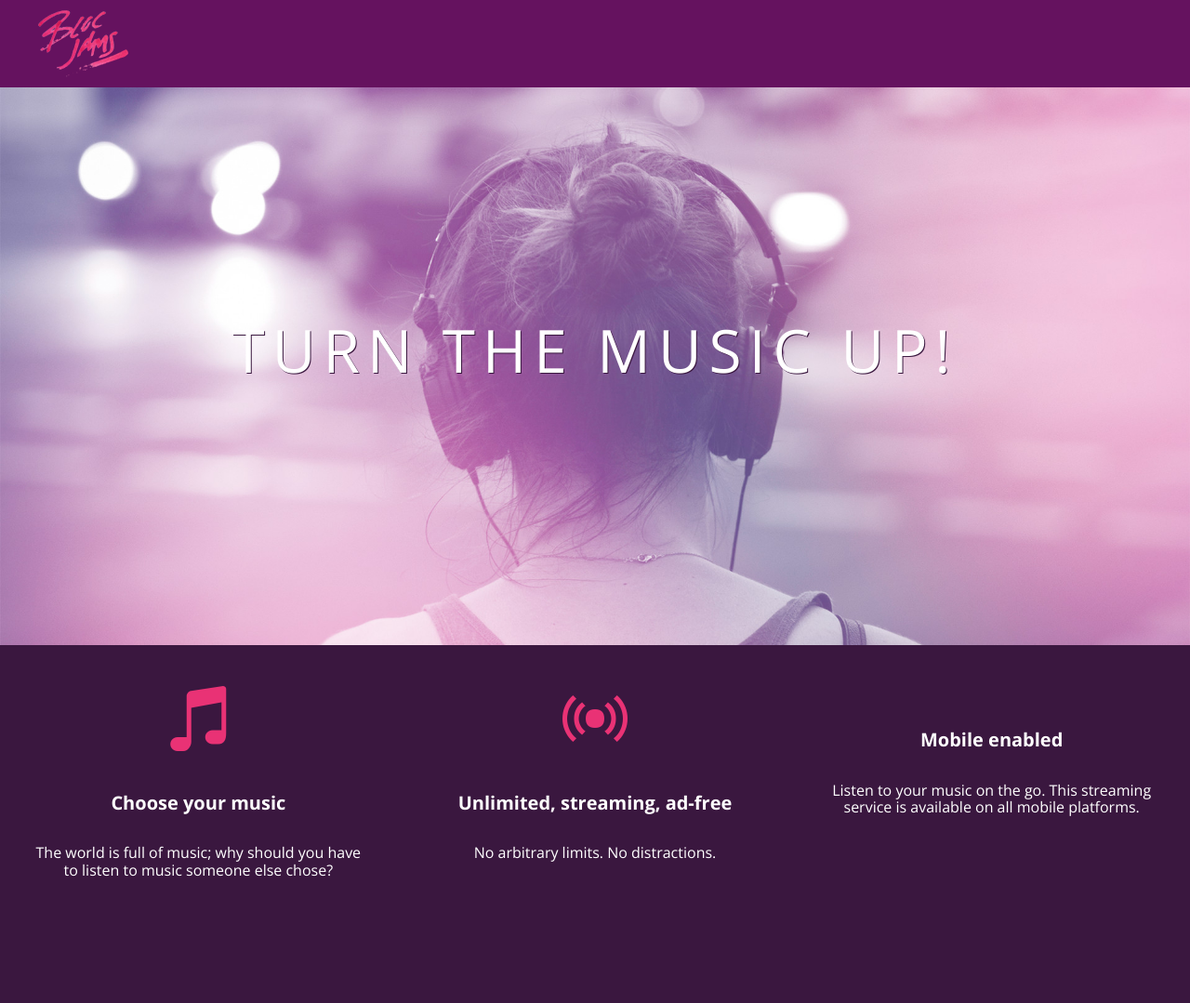
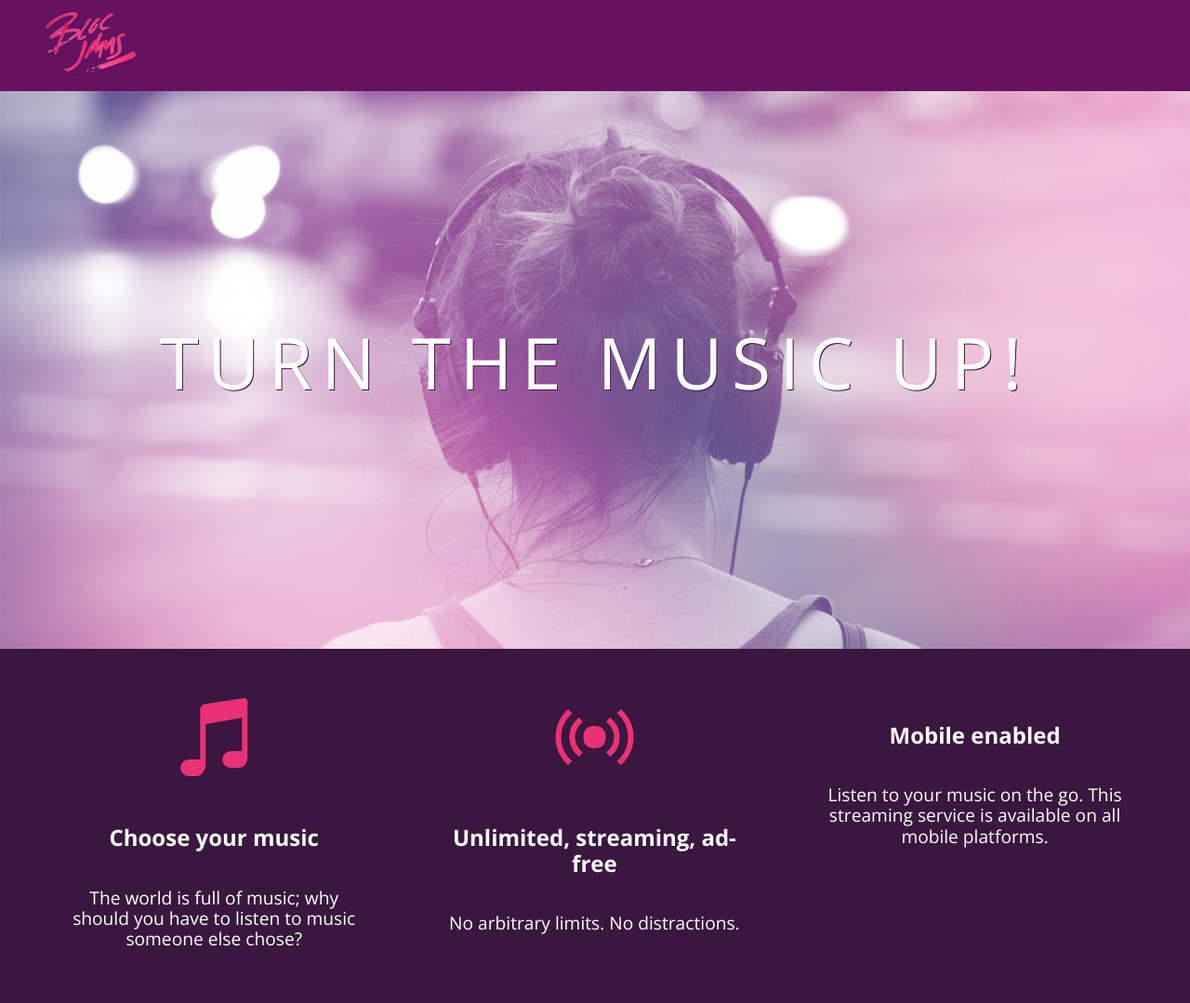
Before and after one commit to ClickClackClickClack/bloc-jams, a plain HTML site: page index.html in a window 1280 px wide. Shown: the whole page at 93% size. Before the commit the page ends 993 px from the top, so only its background shows below. Drawn offline with nearby package versions, Linux system fonts and the light colour scheme.

Commit message:
checkpoint 4 done

```diff
--- a/index.html
+++ b/index.html
@@ -2,10 +2,12 @@
 <html>
      <head>
          <title>Bloc Jams</title>
+         <meta name="viewport" content="width=device-width, initial-scale=1">
          <link rel="stylesheet" type="text/css" href="https://fonts.googleapis.com/css?family=Open+Sans:400,800,600,700,300">
          <link rel="stylesheet" type="text/css" href="https://code.ionicframework.com/ionicons/2.0.1/css/ionicons.min.css">
          <link rel="stylesheet" type="text/css" href="styles/normalize.css">
          <link rel="stylesheet" type="text/css" href="styles/main.css">
+         <link rel="stylesheet" type="text/css" href="styles/landing.css">
      </head>
      <body class="landing">
 
@@ -16,18 +18,18 @@
 
              <h1 class="hero-title">Turn the music up!</h1>
          </section>
-         <section class="selling-points">
-             <div class="point">
+         <section class="selling-points container">
+             <div class="point column third">
                <span class="ion-music-note"></span>
                  <h5 class="point-title">Choose your music</h5>
                  <p class="point-description">The world is full of music; why should you have to listen to music someone else chose?</p>
              </div>
-             <div class="point">
+             <div class="point column third">
                <span class="ion-radio-waves"></span>
                  <h5 class="point-title">Unlimited, streaming, ad-free</h5>
                  <p class="point-description">No arbitrary limits. No distractions.</p>
              </div>
-             <div class="point">
+             <div class="point column third">
                  <h5 class="point-title">Mobile enabled</h5>
                  <p class="point-description">Listen to your music on the go. This streaming service is available on all mobile platforms.</p>
              </div>
--- /dev/null
+++ b/styles/landing.css
@@ -0,0 +1,52 @@
+body.landing {
+     background-color: rgb(58,23,63);
+ }
+
+ .hero-content {
+     position: relative;
+     min-height: 600px;
+     background-image: url(../assets/images/bloc_jams_bg.jpg);
+     background-repeat: no-repeat;
+     background-position: center center;
+     background-size: cover;
+ }
+
+ .hero-content .hero-title {
+     position: absolute;
+     top: 40%;
+     -webkit-transform: translateY(-50%);
+     -moz-transform: translateY(-50%);
+     transform: translateY(-50%);
+     width: 100%;
+     text-align: center;
+     font-size: 4rem;
+     font-weight: 300;
+     text-transform: uppercase;
+     letter-spacing: 0.5rem;
+     text-shadow: 1px 1px 0px rgb(58,23,63);
+ }
+
+ .selling-points {
+     position: relative;
+
+
+ }
+
+ .point {
+
+     position: relative;
+
+     padding: 2rem;
+     text-align: center;
+ }
+
+ .point .point-title {
+     font-size: 1.25rem;
+ }
+
+ .ion-music-note,
+ .ion-radio-waves,
+ .ion-iphone {
+     color: rgb(233,50,117);
+     font-size: 5rem;
+ }
--- a/styles/main.css
+++ b/styles/main.css
@@ -1,3 +1,9 @@
+*, *::before, *::after {
+     -moz-box-sizing: border-box;
+     -webkit-box-sizing: border-box;
+     box-sizing: border-box;
+ }
+
 html {
   height: 100%;
   font-size: 100%;
@@ -9,9 +15,7 @@ body {
   min-height: 100%;
 }
 
-body.landing {
-  background-color: rgb(58,23,63);
-}
+
 
 .navbar {
   padding: 0.5rem;
@@ -21,56 +25,28 @@ body.landing {
   position: relative;
   left: 2rem;
 }
+.container {
+     margin: 0 auto;
+     max-width: 64rem;
+ }
+ /* Medium and small screens (640px) */
+ @media (min-width: 640px) {
+   html { font-size: 112%; }
 
-.hero-content {
-     position: relative; /* positioning will be explained in a resource */
-     min-height: 600px;  /* hero content element must be _at least_ 600 pixels */
-     background-image: url(../assets/images/bloc_jams_bg.jpg);
-     background-repeat: no-repeat;
-     background-position: center center;
-     background-size: cover;
+   .column {
+         float: left;
+         padding-left: 1rem;
+         padding-right: 1rem;
+     }
+     .column.full { width: 100%; }
+     .column.two-thirds { width: 66.7%; }
+     .column.half { width: 50%; }
+     .column.third { width: 33.3%; }
+     .column.fourth { width: 25%; }
+     .column.flow-opposite { float: right; }
  }
 
- .hero-content .hero-title {
-     position: absolute;             /* positioning will be explained in a resource */
-     top: 40%;                       /* positioning will be explained in a resource */
-     -webkit-transform: translateY(-50%);
-     -moz-transform: translateY(-50%);
-     -ms-transform: translateY(-50%);
-     transform: translateY(-50%);
-     width: 100%;                    /* makes sure the title inhabits the full width of its container */
-     text-align: center;             /* aligns text in the horizontal center of the element */
-     font-size: 4rem;                /* specifies the size of the font in root em units */
-     font-weight: 300;               /* makes the font thinner or lighter weight */
-     text-transform: uppercase;      /* transforms the text to be all uppercase lettering */
-     letter-spacing: 0.5rem;         /* puts 0.5 root ems worth of space between each letter */
-     text-shadow: 1px 1px 0px rgb(58,23,63); /* creates a shadow underneath the text for readability over the image */
+ /* Large screens (1024px) */
+ @media (min-width: 1024px) {
+   html { font-size: 120%; }
  }
-
- .selling-points {
-      position: relative;
-      display: table;
-      width: 100%;
-      -webkit-box-sizing: border-box;
-      -moz-box-sizing: border-box;
-      box-sizing: border-box; /* we'll explain this in a resource */
-  }
-
-  .point {
-      display: table-cell;
-      position: relative;
-      width: 33.3%;
-      padding: 2rem;
-      text-align: center;
-  }
-
-  .point .point-title {
-      font-size: 1.25rem;
-  }
-
-  .ion-music-note,
-  .ion-radio-waves,
-  .ion-iphone {
-      color: rgb(233,50,117);
-      font-size: 5rem;
-  }
```
